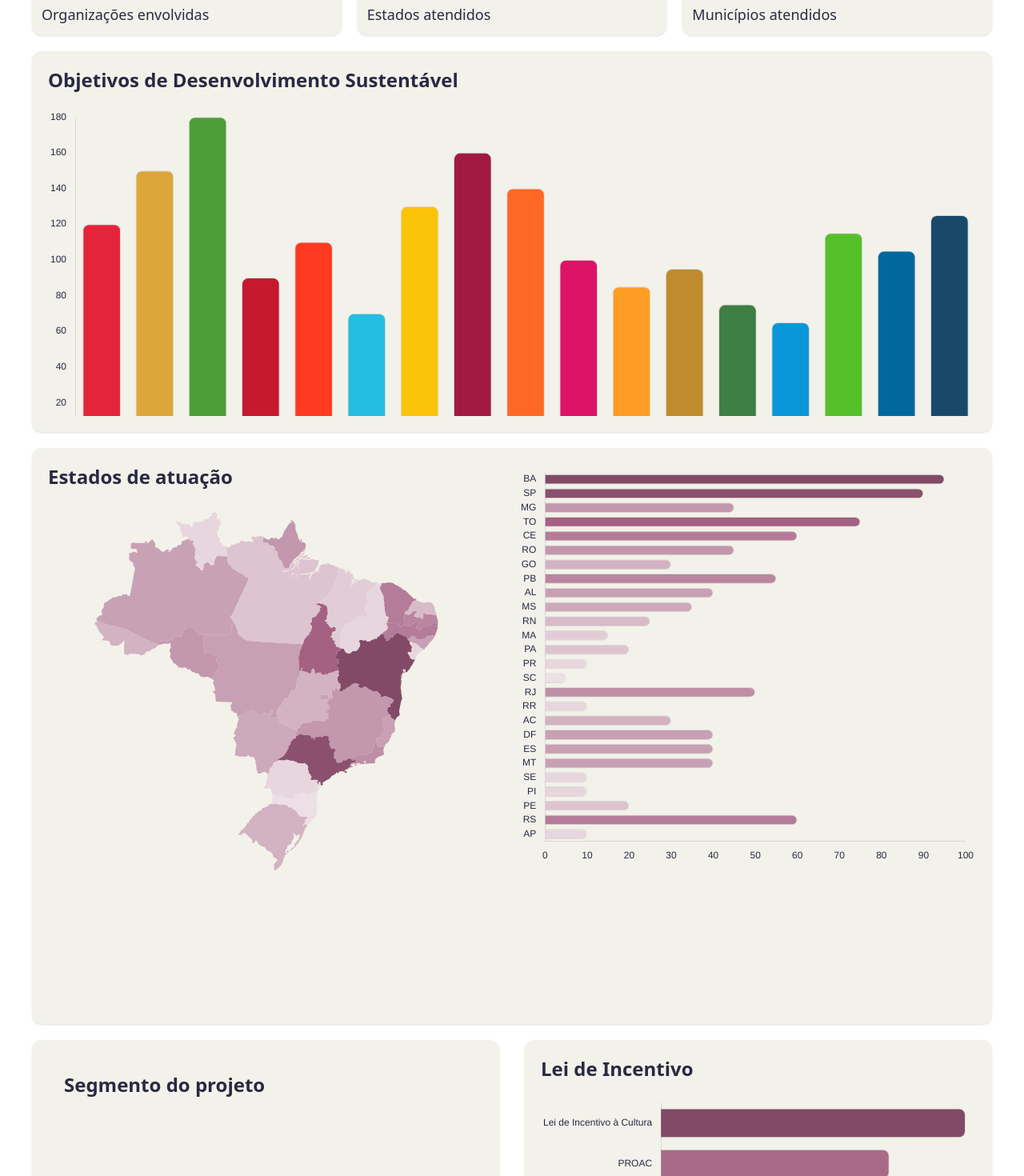
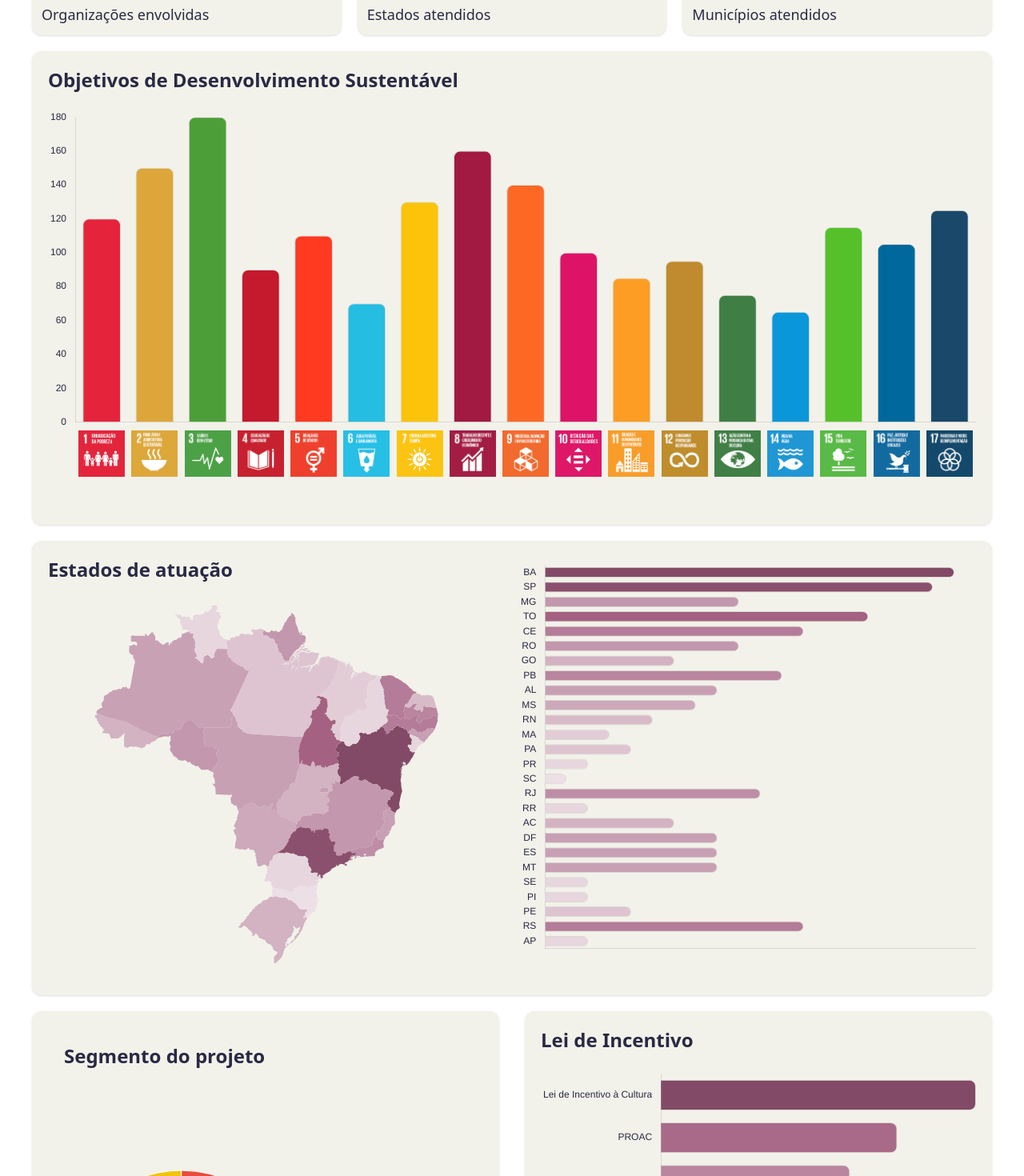
Before and after one commit to Conpec-Projetos/prj-fundacao-csn, a Next.js app: page /dashboard in a window 1280 px wide. Shown: the part 480-1950 px from the top of the page at 80% size. Built offline with nearby package versions, Linux system fonts and the light colour scheme.

Commit message:
Conserto: consertei parte da responsividade dos gráficos de barra, principalmente do gráfico das ODS.

```diff
--- a/src/app/(pages)/dashboard/page.tsx
+++ b/src/app/(pages)/dashboard/page.tsx
@@ -221,7 +221,7 @@ export default function DashboardPage() {
             Objetivos de Desenvolvimento Sustentável
           </h2>
           <div className="w-full sm:overflow-x-auto md:overflow-x-hidden">
-            <div className="h-96 min-w-[600]px md:min-w-0">
+            <div className="min-h-96 h-fit min-w-[600]px md:min-w-0">
               <BarChart
                 title=""
                 data={odsData.values}
@@ -244,7 +244,7 @@ export default function DashboardPage() {
           </div>
           <div className="flex flex-col">
             {/* box for the bar chart */}
-            <div className="lg:h-170 md:h-120 sm:h-96 w-full">
+            <div className="min-h-96 h-fit w-full">
               <BarChart
                 title=""
                 data={estadosData.values}
--- a/src/components/chart/barchartClient.tsx
+++ b/src/components/chart/barchartClient.tsx
@@ -126,12 +126,12 @@ export default function BarChart({
         const x = !horizontal ? xAxis.getPixelForValue(index) : xAxis.left + 10;
         const y = !horizontal ? yAxis.bottom + 10 : yAxis.getPixelForValue(index);
 
-        const iconeTamanho = Math.min(60, chart.width / 10);
+        const iconeTamanho = !horizontal ? Math.min(60, chart.width / 20) : Math.min(60, chart.width / 8);
         // Draw the icon centered under the bar
-        if(!horizontal) {
-        ctx.drawImage(icon, x - iconeTamanho/2, y, iconeTamanho, iconeTamanho);}
-        else {
-          ctx.drawImage(icon, x - iconeTamanho*2, y - iconeTamanho/3, iconeTamanho, iconeTamanho);
+        if (!horizontal) {
+          ctx.drawImage(icon, x - iconeTamanho / 2, y, iconeTamanho, iconeTamanho);
+        } else {
+          ctx.drawImage(icon, x - iconeTamanho * 2, y - iconeTamanho / 2.5, iconeTamanho, iconeTamanho);
         }
       });
     }
@@ -144,7 +144,7 @@ export default function BarChart({
     maintainAspectRatio: false,
     layout: {
       padding: {
-        bottom: useIcons ? 80 : 0,
+        bottom: useIcons && !horizontal ? 80 : 0,
         left: horizontal ? (celular ? 60 : 0) : 0,
       },
     },
@@ -160,8 +160,8 @@ export default function BarChart({
       x: {
         grid: { display: false },
         ticks: {
-          display: !useIcons,
-          color: darkMode ? '#FFFFFF' : '#292944', // White in dark mode, black in light mode
+          display: useIcons || !horizontal,
+          color: darkMode ? '#FFFFFF' : '#292944',
         },
       },
       y: {
@@ -195,12 +195,14 @@ export default function BarChart({
 
   return (
     <div className={`relative w-full ${celular ? 'h-[800px]' : 'h-[500px]'}`}>
+      {(!useIcons || iconsLoaded) && (
         <Bar
           ref={chartRef}
           data={chartData}
           options={options}
           plugins={useIcons ? [iconPlugin] : []}
         />
+      )}
     </div>
   );
 }
```
Lines whose indentation alone changed are shown as unchanged.
